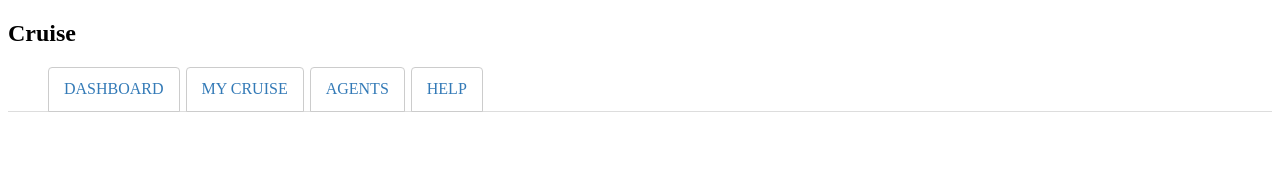
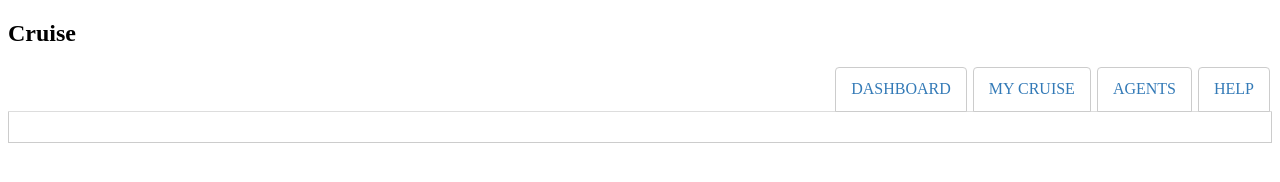
Before and after one commit to zhongds/tw_homework, a plain HTML site: page index.html in a window 1280 px wide. Drawn offline with Linux system fonts and the light colour scheme.

Commit message:
enhance css

```diff
--- a/main.css
+++ b/main.css
@@ -1,6 +1,7 @@
 .tabs {
     border-bottom: 1px solid #ddd;
-    clear: both;
+    text-align: right;
+    margin-bottom: 0px;
 }
 
 ul.tabs li {
@@ -30,6 +31,12 @@ ul.tabs li.active a {
     border-bottom-color: transparent;
 }
 
+.tab-content {
+    border: 1px solid #ccc;
+    border-top: none;
+    padding: 15px;
+}
+
 .tab-content .tab-panel {
     display: none
 }
```
